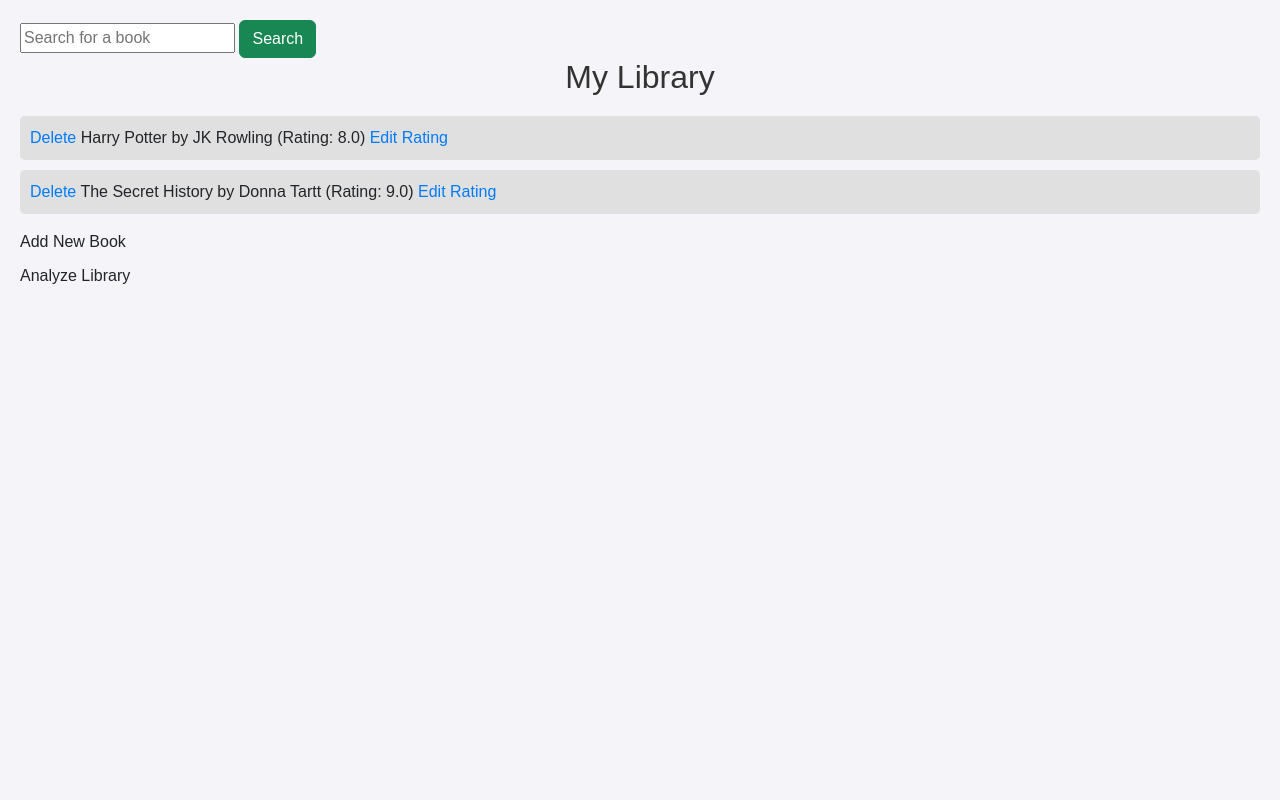
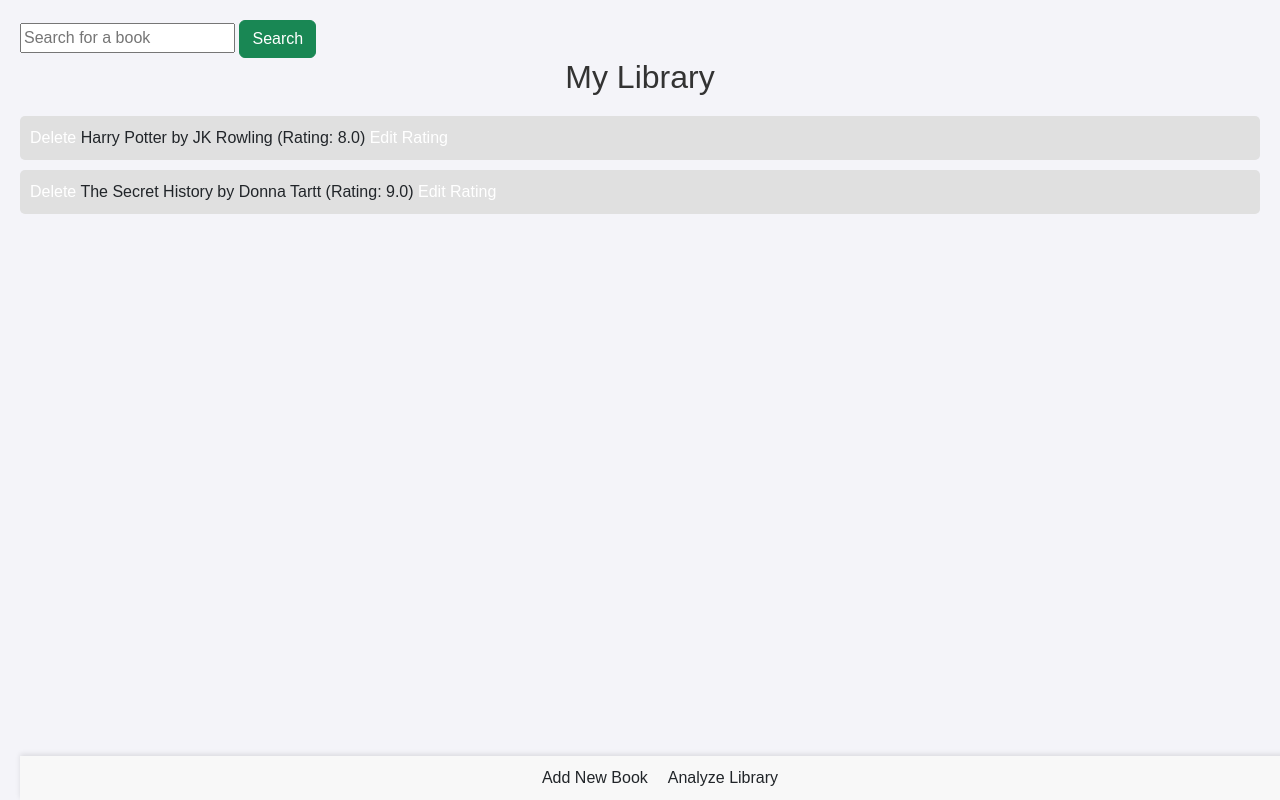
Before and after one commit to add0794/flask-sqlalchemy-library, a Flask app: page / in a window 1280 px wide. Run offline with Flask 3, Linux system fonts and the light colour scheme; data comes from the database, SQL or seed files in the repository.

Commit message:
update styling

```diff
--- a/static/styles.css
+++ b/static/styles.css
@@ -24,8 +24,9 @@ li {
     border-radius: 5px;
 }
 
+/* Styling for URLs */
 a {
-    color: #007bff;
+    color: white;
     text-decoration: none;
 }
 
@@ -43,20 +44,20 @@ p {
     text-align: center;
 }
 
-.add-button {
-    display: block;
-    text-align: center;
-    margin: 20px 0;
-    font-weight: bold;
-    color: #333;
+/* Styling for footers */
+.bottom {
+    position: fixed;
+    bottom: 0;
+    width: 100%;
+    background-color: #f8f8f8; /* Optional: Footer background color */
+    display: flex;
+    justify-content: center; /* Center items horizontally */
+    gap: 20px; /* Space between links */
+    padding: 10px; /* Padding around the links */
+    box-shadow: 0 -2px 5px rgba(0, 0, 0, 0.1); /* Optional: Shadow for footer */
 }
 
-.nav-link {
-    display: block;
-    margin-bottom: 10px;  /* Adds space between links */
-}
-
-/* Flash Message Box Styles */
+/* Styling for *all* message boxes */
 .flashes {
     position: fixed;
     top: 20px;
```
Also changed, not shown: other parts of static/styles.css (+79 -4 lines).
